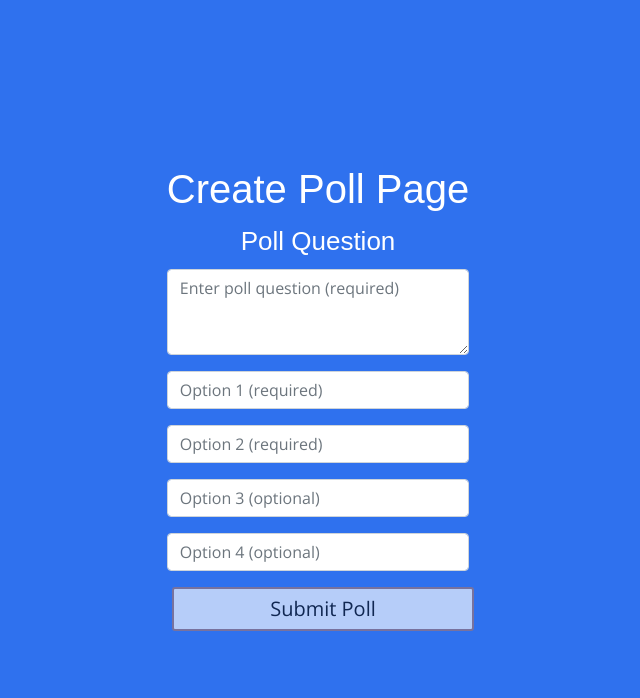
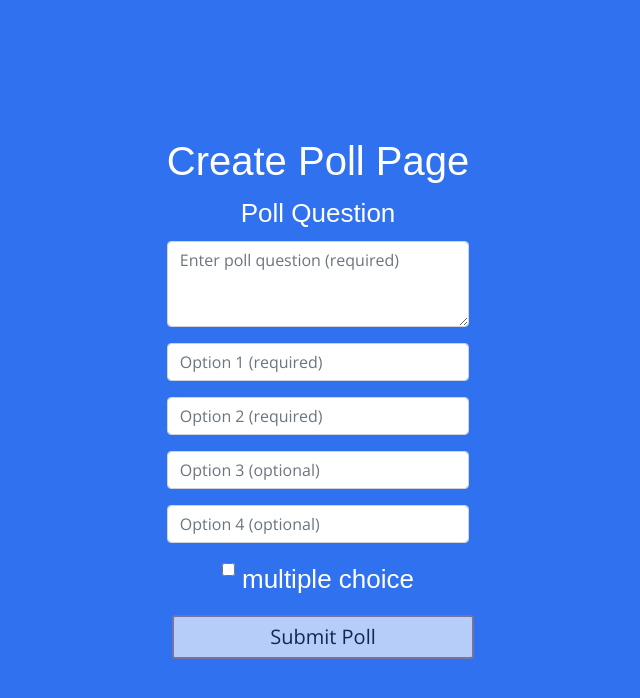
Before and after one commit to YP2410/namba-final, a React (Create React App) app: page /createPoll in a window 1280 px wide. Shown: the top 698 px of the page, without its empty margins (322-962 px from the left). Built offline with nearby package versions, Linux system fonts and the light colour scheme.

Commit message:
added multiple choice poll adding (and choose yes/no)

```diff
--- a/src/components/pages/createPollPage/createPollPage.js
+++ b/src/components/pages/createPollPage/createPollPage.js
@@ -13,6 +13,7 @@ const CreatePollPage = () => {
     const [option2, setoption2] = useState("");
     const [option3, setoption3] = useState("");
     const [option4, setoption4] = useState("");
+    const [multiple, setMultiple] = useState(false);
 
     function validateForm() {
     return question.length > 0 && option1.length > 0 && option2.length > 0;
@@ -24,7 +25,7 @@ const CreatePollPage = () => {
         // init_poll: question, answers[]
         let answers = [option1, option2, option3, option4];
         //let data = {'question': question, 'answers': answers};
-        fetch(APIBase + "/init_poll/" + question + "/" + answers, {
+        fetch(APIBase + "/init_poll/" + question + "/" + answers +"/" + multiple, {
             method: 'POST',
             mode: "cors",
         })
@@ -67,6 +68,9 @@ const CreatePollPage = () => {
                     <Form.Control placeholder="Option 4 (optional)" value={option4}
                                   onChange={(e) => setoption4(e.target.value)}/>
                 </Form.Group>
+                <Form.Group size="lg" controlId="pollOption4">
+                    <Form.Check label="multiple choice" checked={multiple} onChange={e => setMultiple(e.target.checked)}/>
+                </Form.Group>
                 <Button className="custom-btn" type="submit" block size="lg" disabled={!validateForm()} > Submit Poll</Button>
             </Form>
         </div>
```
Also changed, not shown: 2 other files (tests, documents, lock files or other folders).
